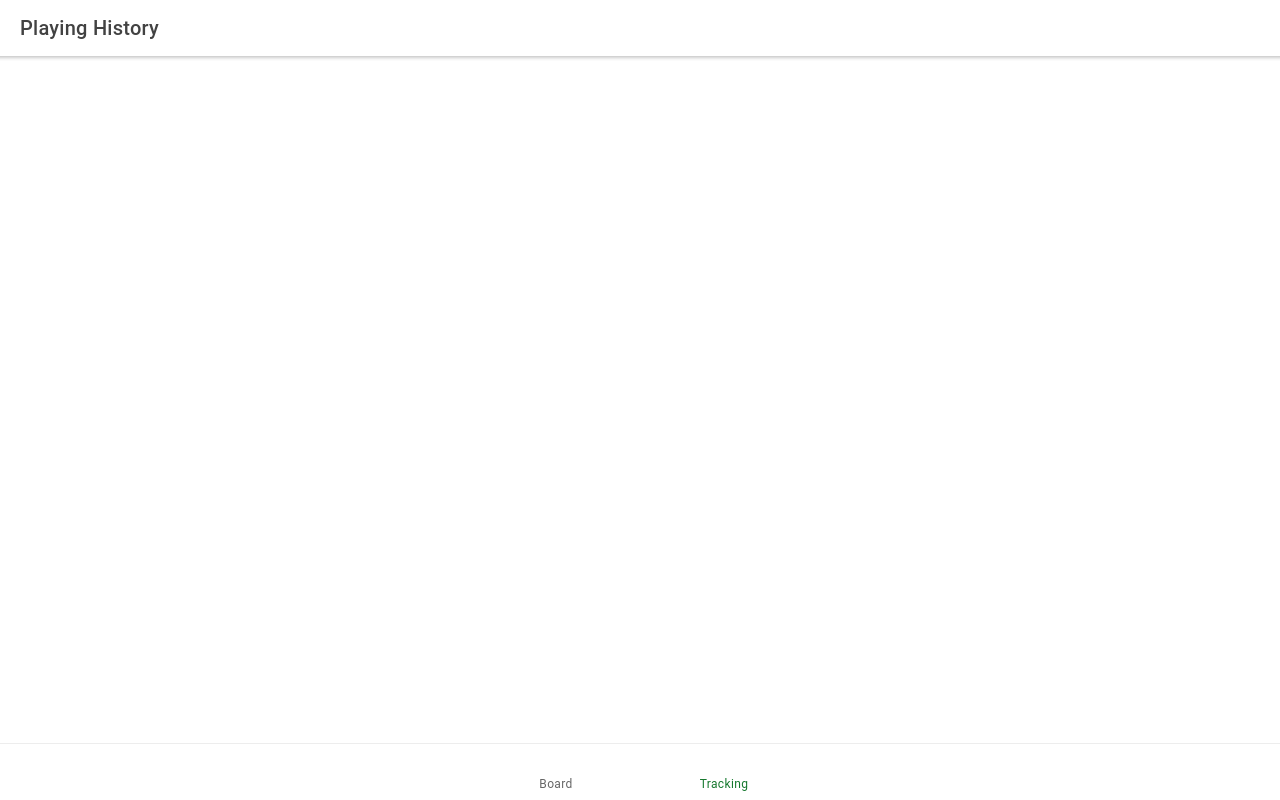
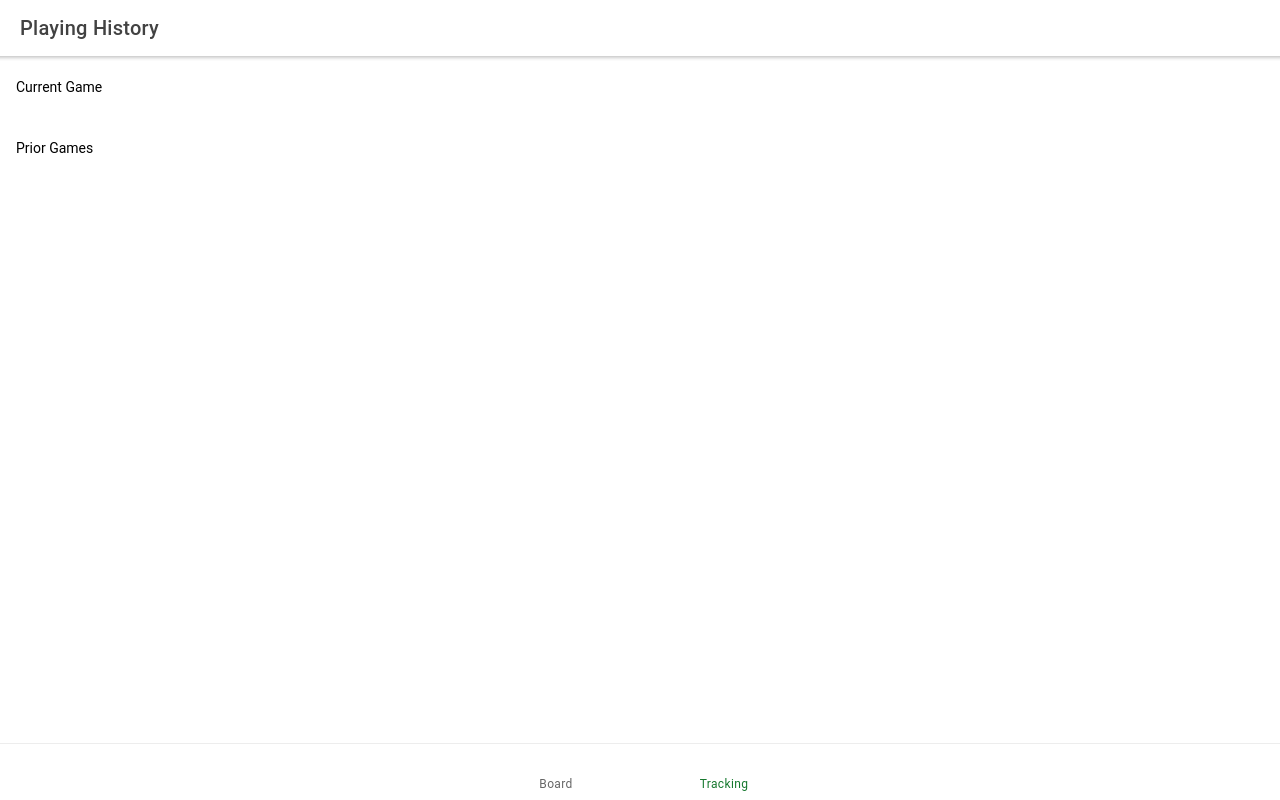
Before and after one commit to hertzj/stackathon_blackjack, a React (Create React App) app: page /tab2 in a window 1280 px wide. Built offline with nearby package versions, Linux system fonts and the light colour scheme.

Commit message:
tracking multiple games and styled

```diff
--- a/src/pages/Tracking.tsx
+++ b/src/pages/Tracking.tsx
@@ -4,6 +4,9 @@ import {
   IonPage,
   IonTitle,
   IonToolbar,
+  IonList,
+  IonItem,
+  IonListHeader,
 } from '@ionic/react';
 import React from 'react';
 import { useSelector } from 'react-redux';
@@ -11,7 +14,11 @@ import { TrackerObject } from '../redux/tracker';
 
 const Tracking: React.FC = () => {
   // @ts-ignore
-  const trackingArr: TrackerObject[] = useSelector(state => state.tracker);
+  const current: TrackerObject[] = useSelector(state => state.tracker.current);
+  // @ts-ignore
+  let prior = useSelector(state => state.tracker.prior); // array of currents so to speak
+  prior.reverse();
+  const numPriorGames = prior.length;
   return (
     <IonPage>
       <IonHeader>
@@ -20,8 +27,9 @@ const Tracking: React.FC = () => {
         </IonToolbar>
       </IonHeader>
       <IonContent>
-        <ul>
-          {trackingArr.map((trackingObj: TrackerObject, idx: number) => {
+        <IonList>
+          <IonListHeader>Current Game</IonListHeader>
+          {current.map((trackingObj: TrackerObject, idx: number) => {
             let hand =
               trackingObj.yourHand.indexOf('A') > -1
                 ? trackingObj.yourHand
@@ -36,17 +44,52 @@ const Tracking: React.FC = () => {
             }
             let splitHand = trackingObj.split;
             return (
-              <li key={idx}>
+              <IonItem key={idx}>
                 You had {hasAce ? `${hand} ` : ''}
                 {!hasAce && !over16 ? `${hand} ` : ''}
                 {!hasAce && over16 ? `${hand} or greater ` : ''}
                 in your {splitHand ? 'split' : ''} hand and the dealer was
                 showing a {trackingObj.dealerUpCard}. The correct move was to{' '}
                 {trackingObj.play}. You {trackingObj.move}.
-              </li>
+              </IonItem>
             );
           })}
-        </ul>
+        </IonList>
+        <IonList>
+          <IonListHeader>Prior Games</IonListHeader>
+          {prior.map((game: TrackerObject[], idx: number) => {
+            return (
+              <IonList key={idx}>
+                <IonListHeader>Game {numPriorGames - idx}</IonListHeader>
+                {game.map((trackingObj: TrackerObject, idx: number) => {
+                  let hand =
+                    trackingObj.yourHand.indexOf('A') > -1
+                      ? trackingObj.yourHand
+                      : Number(trackingObj.yourHand);
+                  let over16 = false;
+                  let hasAce = true;
+                  if (typeof hand === 'number') {
+                    hasAce = false;
+                    if (hand > 16) {
+                      over16 = true;
+                    }
+                  }
+                  let splitHand = trackingObj.split;
+                  return (
+                    <IonItem key={idx}>
+                      You had {hasAce ? `${hand} ` : ''}
+                      {!hasAce && !over16 ? `${hand} ` : ''}
+                      {!hasAce && over16 ? `${hand} or greater ` : ''}
+                      in your {splitHand ? 'split' : ''} hand and the dealer was
+                      showing a {trackingObj.dealerUpCard}. The correct move was
+                      to {trackingObj.play}. You {trackingObj.move}.
+                    </IonItem>
+                  );
+                })}
+              </IonList>
+            );
+          })}
+        </IonList>
       </IonContent>
     </IonPage>
   );
--- a/src/redux/constants.ts
+++ b/src/redux/constants.ts
@@ -14,7 +14,7 @@ export const UPDATE_PLAYER_SCORE = Symbol('player_score_update');
 export const UPDATE_SPLIT_SCORE = Symbol('split_score_update');
 export const SET_WINNER = Symbol('set_winner');
 export const DOUBLE_DOWN = Symbol('DOUBLE_DOWN');
-export const NEW_TRACK = Symbol('NEW_TRACK');
+export const NEW_PLAY_TO_TRACK = Symbol('NEW_PLAY_TO_TRACK');
 export const OFFER_SPLIT = Symbol('OFFER_SPLIT');
 export const SPLIT = Symbol('SPLIT');
 export const SPLIT_BLACK_JACK = Symbol('SPLIT_BLACK_JACK');
--- a/src/redux/tracker.ts
+++ b/src/redux/tracker.ts
@@ -2,7 +2,7 @@ import { Action } from 'redux';
 import { ThunkAction } from 'redux-thunk';
 import { RootState } from './index';
 import { PlayerCard } from '../utils';
-import { NEW_TRACK, SPLIT_HAND } from './constants';
+import { NEW_PLAY_TO_TRACK, SPLIT_HAND, NEW_GAME } from './constants';
 
 interface Chart {
   2: string[];
@@ -467,11 +467,11 @@ export const trackOptimalPlay = (
 // I'd like to track what should have happened and what situations were
 // so for each turn something like
 // so I want an array of those
-const turnObjExample = {
-  play: 'hit',
-  yourHand: '17+' || 'A, 7',
-  dealerUpCard: '5',
-};
+// const turnObjExample = {
+//   play: 'hit',
+//   yourHand: '17+' || 'A, 7',
+//   dealerUpCard: '5',
+// };
 
 export interface TrackerObject {
   play: string;
@@ -481,7 +481,17 @@ export interface TrackerObject {
   split: boolean;
 }
 
-const initialState: TrackerObject[] = [];
+// const initialState: TrackerObject[] = [];
+
+interface TrackerState {
+  current: TrackerObject[];
+  prior: TrackerObject[][];
+}
+
+const initialState: TrackerState = {
+  current: [],
+  prior: [],
+};
 
 // action creator
 interface TrackerAction {
@@ -491,7 +501,7 @@ interface TrackerAction {
 
 const newPlayToTrack = (tracker: TrackerObject) => {
   return {
-    type: NEW_TRACK,
+    type: NEW_PLAY_TO_TRACK,
     tracker,
   };
 };
@@ -501,8 +511,17 @@ const newPlayToTrack = (tracker: TrackerObject) => {
 
 const trackerReducer = (state = initialState, action: TrackerAction) => {
   switch (action.type) {
-    case NEW_TRACK:
-      return [...state, action.tracker];
+    case NEW_PLAY_TO_TRACK:
+      return {
+        ...state,
+        current: [...state.current, action.tracker],
+      };
+    case NEW_GAME: {
+      return {
+        prior: [...state.prior, state.current],
+        current: [],
+      };
+    }
     default:
       return state;
   }
```
